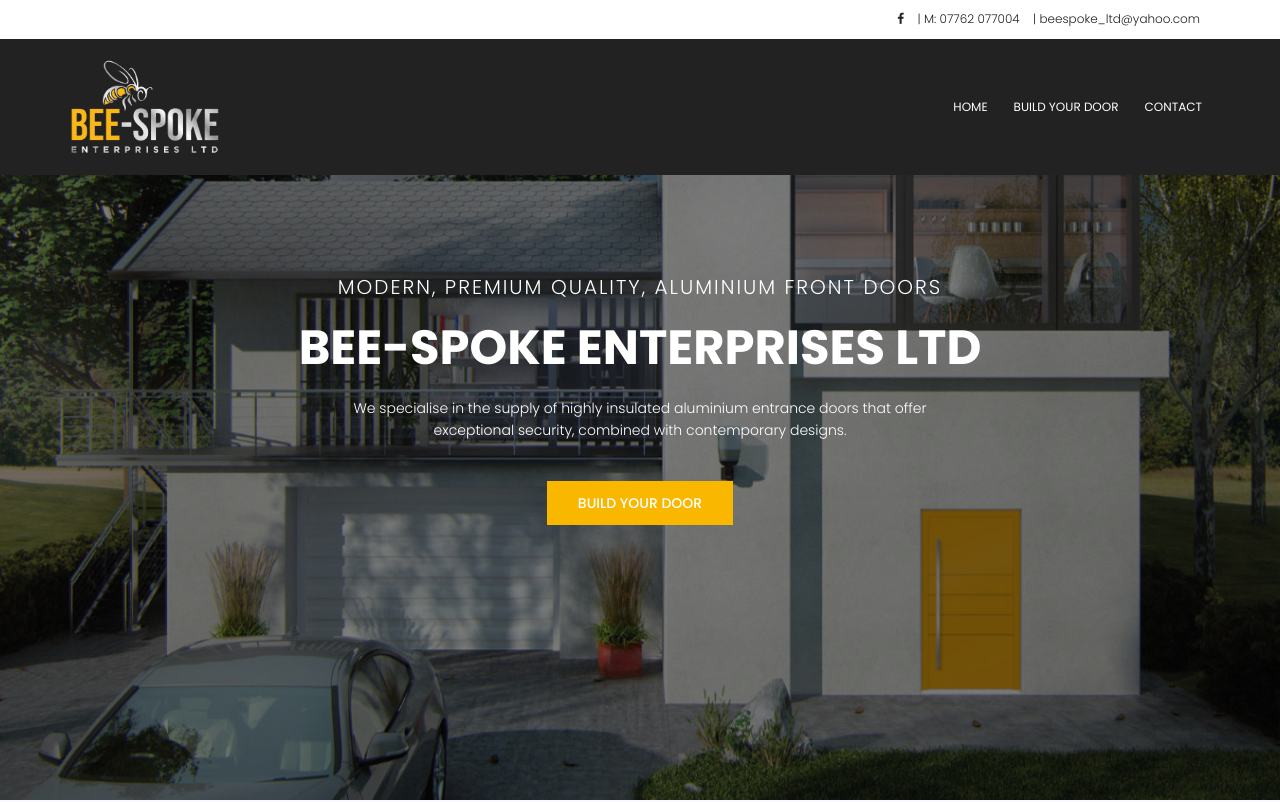
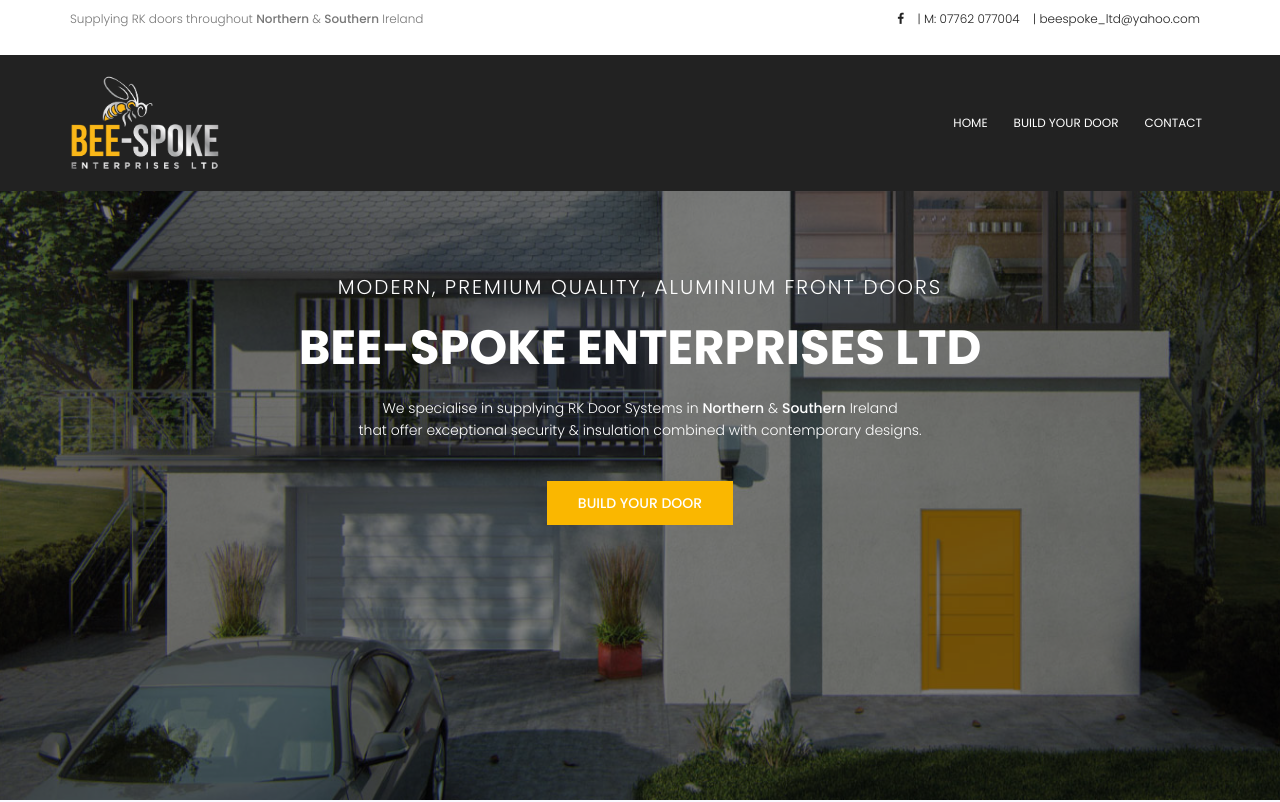
Before and after one commit to beespokeltd/website, a plain HTML site: page index.html in a window 1280 px wide. Shown: the top 802 px of the page. Drawn offline with nearby package versions, Linux system fonts and the light colour scheme; some packages are replaced by stand-ins of ours.

Commit message:
update 10.07.19
font-weight: 500;

add in Ire and NI

```diff
--- a/css/main.css
+++ b/css/main.css
@@ -86,6 +86,10 @@ iframe {
 a, a:focus {
   text-decoration: none;
   outline: 0;
+}
+
+strong{
+    font-weight: 500;
 }
 
 a:hover {
--- a/index.html
+++ b/index.html
@@ -37,6 +37,7 @@
 				  		<div class="row">
 				  			<div class="col-lg-6 col-sm-6 col-4 header-top-left no-padding">
 				  				<ul>
+                                    <p>Supplying RK doors throughout <strong>Northern </strong> & <strong>Southern</strong> Ireland</p>
 				  				</ul>
 				  			</div>
 				  			<div class="col-lg-6 col-sm-6 col-8 header-top-right no-padding">
@@ -72,7 +73,8 @@
 							<h6 class="text-uppercase">Modern, premium quality, aluminium front doors</h6>
 							<h1> BEE-SPOKE ENTERPRISES LTD</h1>
 							<p class="text-white">
-								We specialise in the supply of highly insulated aluminium entrance doors that offer <br>exceptional security, combined with contemporary designs.
+								We specialise in supplying RK Door Systems in <strong>Northern</strong>  &  <strong>Southern</strong>  Ireland <br>
+                                that offer exceptional security & insulation combined with contemporary designs.
 							</p>
                              <br>
 
```
Also changed, not shown: contact.html (+2 -1 lines).
